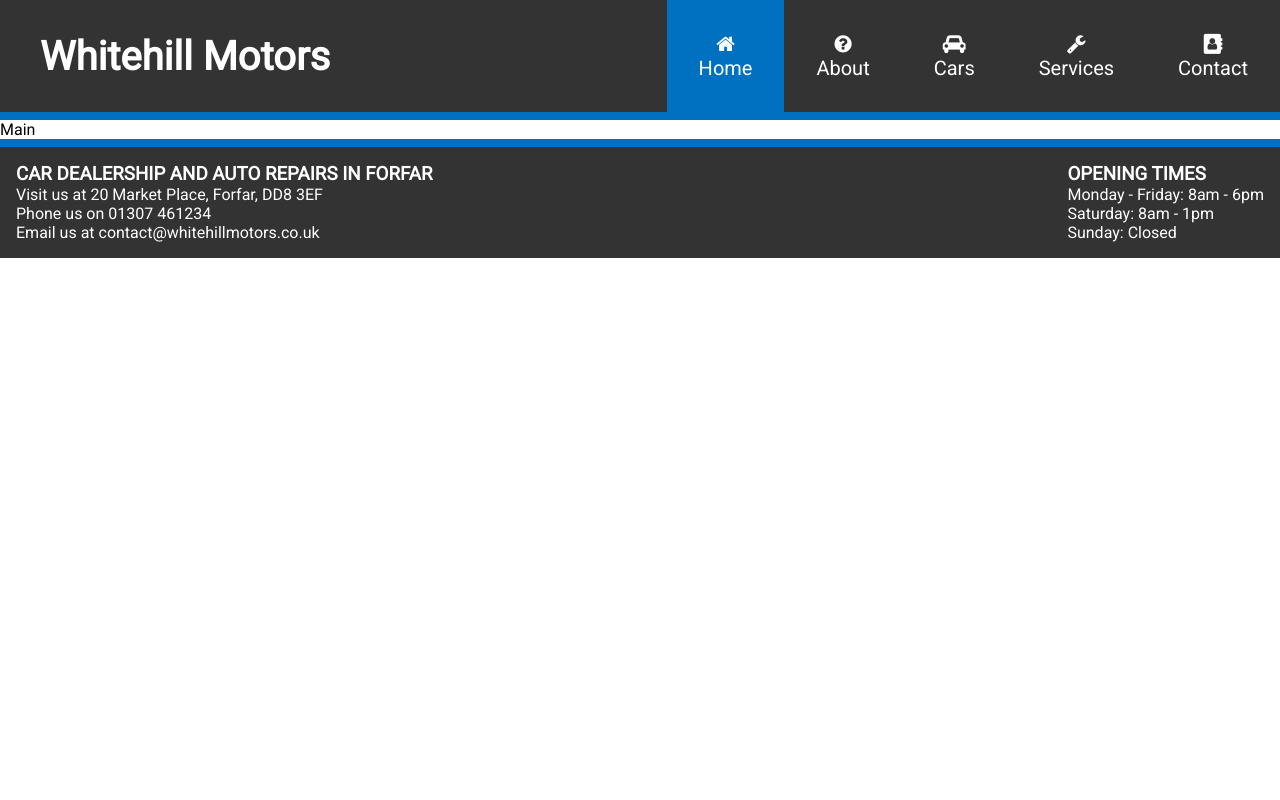
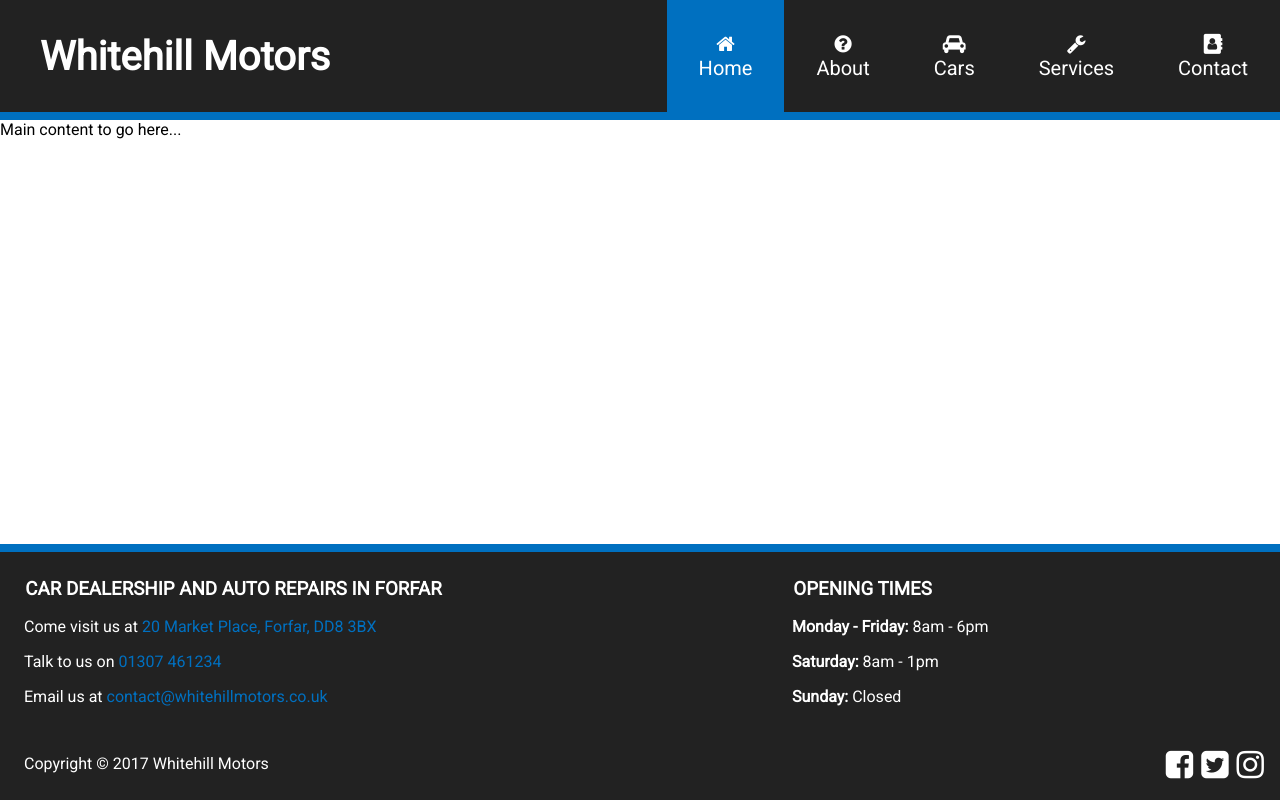
Before and after one commit to MickMelon/WhitehillMotors, a PHP site: page / in a window 1280 px wide. Run offline with PHP 8.4, Linux system fonts and the light colour scheme.

Commit message:
Add copyright and social media to footer

```diff
--- a/css/main.css
+++ b/css/main.css
@@ -5,20 +5,29 @@
  */
 
 * {
+    box-sizing: border-box;
     margin: 0;
     padding: 0;
-    box-sizing: border-box;
-    text-decoration: none;
 }
 
 html, body {
     width: 100%;
+    height: 100%;
     font-family: 'Roboto', sans-serif;
     overflow-x: hidden;
 }
 
 ul {
     list-style-type: none;
+}
+
+a {
+    text-decoration: none;
+    color: #0070c0;
+}
+
+a:hover {
+    text-decoration: underline;
 }
 
 /*
@@ -29,7 +38,7 @@ ul {
 
 .nav-container {
     color: #fff;
-    background-color: #333;
+    background-color: #222;
     border-bottom: 0.5em solid #0070c0;
 
     display: flex;
@@ -78,6 +87,7 @@ ul {
 
 .nav ul li a:hover {
     background-color: #0070c0;
+    text-decoration: none;
 }
 
 .nav ul li a.active {
@@ -99,20 +109,68 @@ ul {
 
 .footer-container {
     color: #fff;
-    background-color: #333;
+    background-color: #222;
     border-top: 0.5em solid #0070c0;
 
+    /* Keep the footer at the bottom of the page */
+    position: absolute;
+    width: 100%;
+    bottom: 0;
+
     display: flex;
-    flex-direction: row;
-    justify-content: space-between;
+    flex-direction: column;
+
 }
 
 .footer-container h3 {
     text-transform: uppercase;
+    padding: 0.5em;
+}
+
+.footer-container p {
+    padding: 0.5em;
+}
+
+.footer-top {
+    width: 100%;
+
+    display: flex;
+    flex-direction: row;
+}
+
+.footer-bottom {
+    width: 100%;
+
+    display: flex;
+    flex-direction: row;
 }
 
 .footer-left, .footer-right {
     padding: 1em;
+}
+
+.footer-left {
+    width: 60%;
+}
+
+.footer-right {
+    width: 40%;
+}
+
+#socialmedia {
+    font-size: 2em;
+    text-align: right;
+    padding: 0;
+    padding-left: 0.25em;
+    color: #fff;
+}
+
+#socialmedia a {
+    color: #fff;
+}
+
+#socialmedia a:hover {
+    color: #0070c0;
 }
 
 /*
@@ -122,7 +180,7 @@ ul {
 */
 
 @media screen and (max-width: 1024px) {
-    /* For screens smaller than normal desktop size but bigger than phones.
+    /* For screens smaller than normal desktop size.
        ie: iPads and other tablets. Includes phone screens when used horizontally.
      */
     .nav-container {
@@ -214,6 +272,23 @@ ul {
     }
 
     .footer-container {
+        flex-direction: row;
+        flex-wrap: wrap;
+    }
+
+    .footer-top {
         flex-direction: column;
     }
+
+    .footer-bottom {
+        flex-direction: column-reverse;
+    }
+
+    .footer-left, .footer-right {
+        width: 100%;
+    }
+
+    #socialmedia {
+        text-align: left;
+    }
 }
--- a/index.html
+++ b/index.html
@@ -48,26 +48,36 @@
         </header>
 
         <main>
-            Main
+            <p>Main content to go here...</p>
         </main>
 
         <footer>
             <div class="footer-container">
-                <div class="footer-left">
-                    <h3>Car Dealership and Auto Repairs in Forfar</h3>
-                    <ul>
-                        <li>Visit us at 20 Market Place, Forfar, DD8 3EF</li>
-                        <li>Phone us on 01307 461234</li>
-                        <li>Email us at contact@whitehillmotors.co.uk</li>
-                    </ul>
+                <div class="footer-top">
+                    <div class="footer-left">
+                        <h3>Car Dealership and Auto Repairs in Forfar</h3>
+                        <p>Come visit us at <a href="https://www.google.com/maps?q=20,MarketPlace,Forfar,DD83BX" target="_blank">20 Market Place, Forfar, DD8 3BX</a></p>
+                        <p>Talk to us on <a href="tel:01307461234">01307 461234</a></p>
+                        <p>Email us at <a href="mailto:contact@whitehillmotors.co.uk">contact@whitehillmotors.co.uk</a></p>
+                    </div>
+                    <div class="footer-right">
+                        <h3>Opening Times</h3>
+                        <p><strong>Monday - Friday:</strong> 8am - 6pm</p>
+                        <p><strong>Saturday:</strong> 8am - 1pm</p>
+                        <p><strong>Sunday:</strong> Closed</p>
+                    </div>
                 </div>
-                <div class="footer-right">
-                    <h3>Opening Times</h3>
-                    <ul>
-                        <li>Monday - Friday: 8am - 6pm</li>
-                        <li>Saturday: 8am - 1pm</li>
-                        <li>Sunday: Closed</li>
-                    </ul>
+                <div class="footer-bottom">
+                    <div class="footer-left">
+                        <p>Copyright &copy; 2017 Whitehill Motors</p>
+                    </div>
+                    <div class="footer-right">
+                        <p id="socialmedia">
+                            <a href="https://facebook.com"><i class="fa fa-facebook-square" aria-hidden="true"></i></a>
+                            <a href="https://twitter.com"><i class="fa fa-twitter-square" aria-hidden="true"></i></a>
+                            <a href="https://instagram.com"><i class="fa fa-instagram" aria-hidden="true"></i></a>
+                        </p>
+                    </div>
                 </div>
             </div>
         </footer>
```
